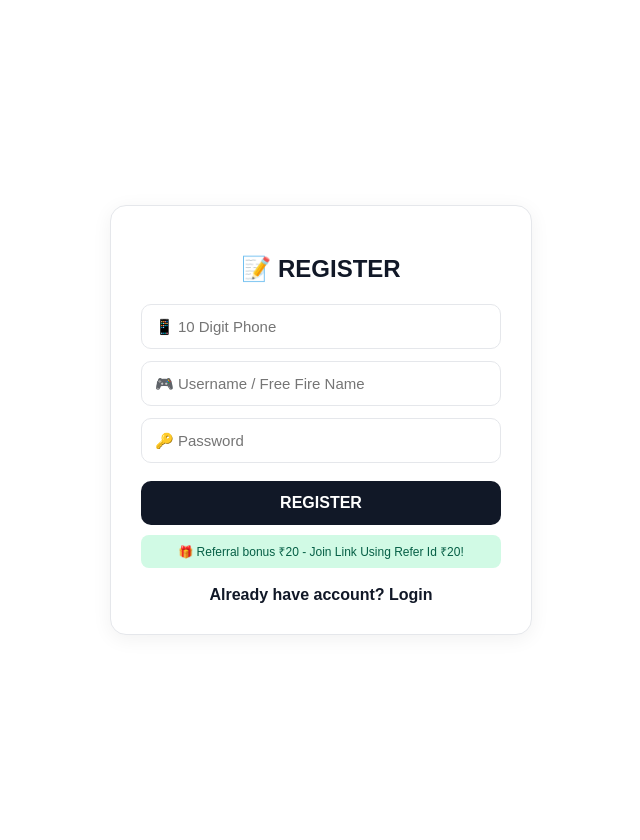
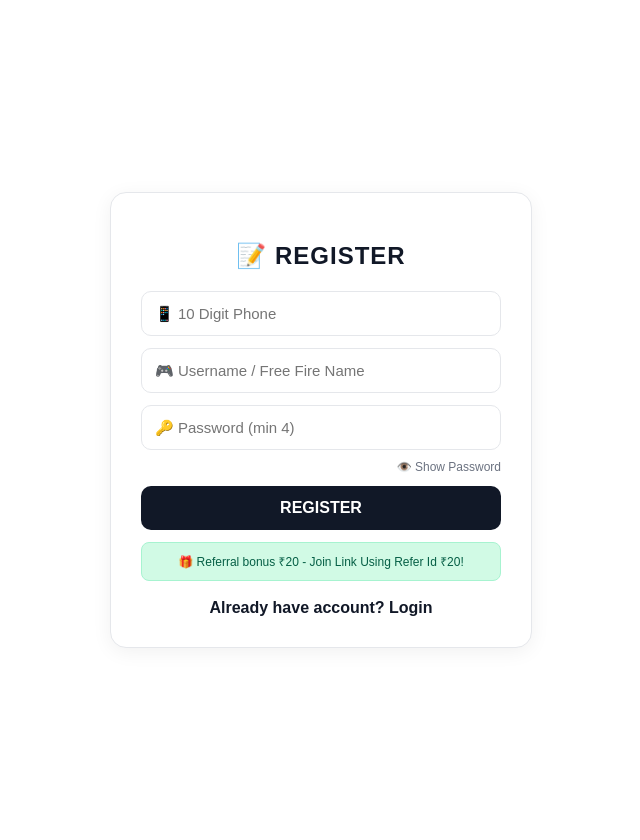
Before and after one commit to kothapallisravankumar05-art/sd-tournments, a Flask app: page /register in a window 1280 px wide. Shown: the whole page, without its empty margins (319-959 px from the left). Run offline with Flask 3, Linux system fonts and the light colour scheme; some libraries are stand-ins or nearby versions.

Commit message:
Update register.html

```diff
--- a/templates/register.html
+++ b/templates/register.html
@@ -5,9 +5,9 @@
 <title>SD - Register</title>
 <style>
 body {
-    background:#ffffff !important; /* Dark image teesesam - Full white */
+    background:#ffffff !important;
     color: #111827;
-    font-family: Arial;
+    font-family: Arial, sans-serif;
     display: flex;
     justify-content: center;
     align-items: center;
@@ -25,7 +25,7 @@ body {
     border:1px solid #e5e7eb;
     box-shadow: 0 4px 20px rgba(0,0,0,0.06);
 }
-h2{color:#111827;margin-bottom:15px}
+h2{color:#111827;margin-bottom:15px;letter-spacing:1px}
 input {
     padding: 13px;
     border-radius: 10px;
@@ -36,9 +36,7 @@ input {
     font-size:15px;
     box-sizing:border-box;
 }
-input:focus {
-    border-color:#111827;
-}
+input:focus { border-color:#111827; }
 button {
     padding: 13px 20px;
     background: #111827;
@@ -49,13 +47,13 @@ button {
     width: 100%;
     margin-top: 12px;
     cursor: pointer;
-    font-size: 16px
+    font-size: 16px;
+    transition:0.1s;
 }
-button:active {
-    transform: scale(0.98)
-}
+button:active { transform: scale(0.98); }
+button:disabled { opacity:0.6; }
 a { text-decoration: none; }
-.small{font-size:12px; color:#065f46; margin-top:10px; display:block;background:#d1fae5;padding:8px;border-radius:8px;}
+.small{font-size:12px; color:#065f46; margin-top:12px; display:block;background:#d1fae5;padding:10px;border-radius:8px;border:1px solid #a7f3d0}
 .error{
     background:#fee2e2;
     color:#dc2626;
@@ -64,6 +62,15 @@ a { text-decoration: none; }
     font-size:13px;
     margin-bottom:12px;
     border:1px solid #fecaca;
+    text-align:left;
+}
+.show-pass{
+    font-size:12px;
+    color:#6b7280;
+    text-align:right;
+    cursor:pointer;
+    margin-top:4px;
+    user-select:none;
 }
 </style>
 </head>
@@ -71,16 +78,16 @@ a { text-decoration: none; }
 <div class="box">
     <h2>📝 REGISTER</h2>
 
-    <!-- ERROR BOX - Username Already Exists -->
     {% if error %}
-    <div class="error">{{ error }}</div>
+    <div class="error">⚠️ {{ error }}</div>
     {% endif %}
 
-    <form method="POST" action="/register" autocomplete="off">
-        <input type="tel" name="phone" placeholder="📱 10 Digit Phone" pattern="[0-9]{10}" maxlength="10" required><br>
-        <input type="text" name="username" placeholder="🎮 Username / Free Fire Name" required><br>
-        <input type="password" name="password" placeholder="🔑 Password" minlength="4" required><br>
-        <button type="submit">REGISTER</button>
+    <form method="POST" action="/register" autocomplete="off" id="regForm">
+        <input type="tel" name="phone" id="phone" placeholder="📱 10 Digit Phone" inputmode="numeric" pattern="[0-9]{10}" maxlength="10" required autocomplete="off"><br>
+        <input type="text" name="username" id="username" placeholder="🎮 Username / Free Fire Name" required autocomplete="off"><br>
+        <input type="password" name="password" id="password" placeholder="🔑 Password (min 4)" minlength="4" required autocomplete="new-password"><br>
+        <div class="show-pass" onclick="togglePass()">👁️ Show Password</div>
+        <button type="submit" id="regBtn">REGISTER</button>
     </form>
 
     <span class="small">🎁 Referral bonus ₹20 - Join Link Using Refer Id ₹20!</span>
@@ -90,11 +97,25 @@ a { text-decoration: none; }
 </div>
 
 <script>
-// BACK BUTTON BUG FIX - Register ayaka back nokkithe malla register ki radu
+document.getElementById('regForm').addEventListener('submit', function(e){
+    const phone = document.getElementById('phone').value.trim();
+    if(!/^[0-9]{10}$/.test(phone)){
+        e.preventDefault();
+        alert('Phone 10 digits undali bro! 9550043870 la');
+        return false;
+    }
+    document.getElementById('regBtn').innerText = 'CREATING...';
+    document.getElementById('regBtn').disabled = true;
+});
+
+function togglePass(){
+    const p = document.getElementById('password');
+    p.type = p.type === 'password' ? 'text' : 'password';
+}
+
+// BACK BUTTON FIX
 history.pushState(null, null, location.href);
-window.onpopstate = function () {
-    history.go(1);
-};
+window.onpopstate = function () { history.go(1); };
 if(window.performance && performance.navigation.type == 2){
     location.reload(true);
 }
```
